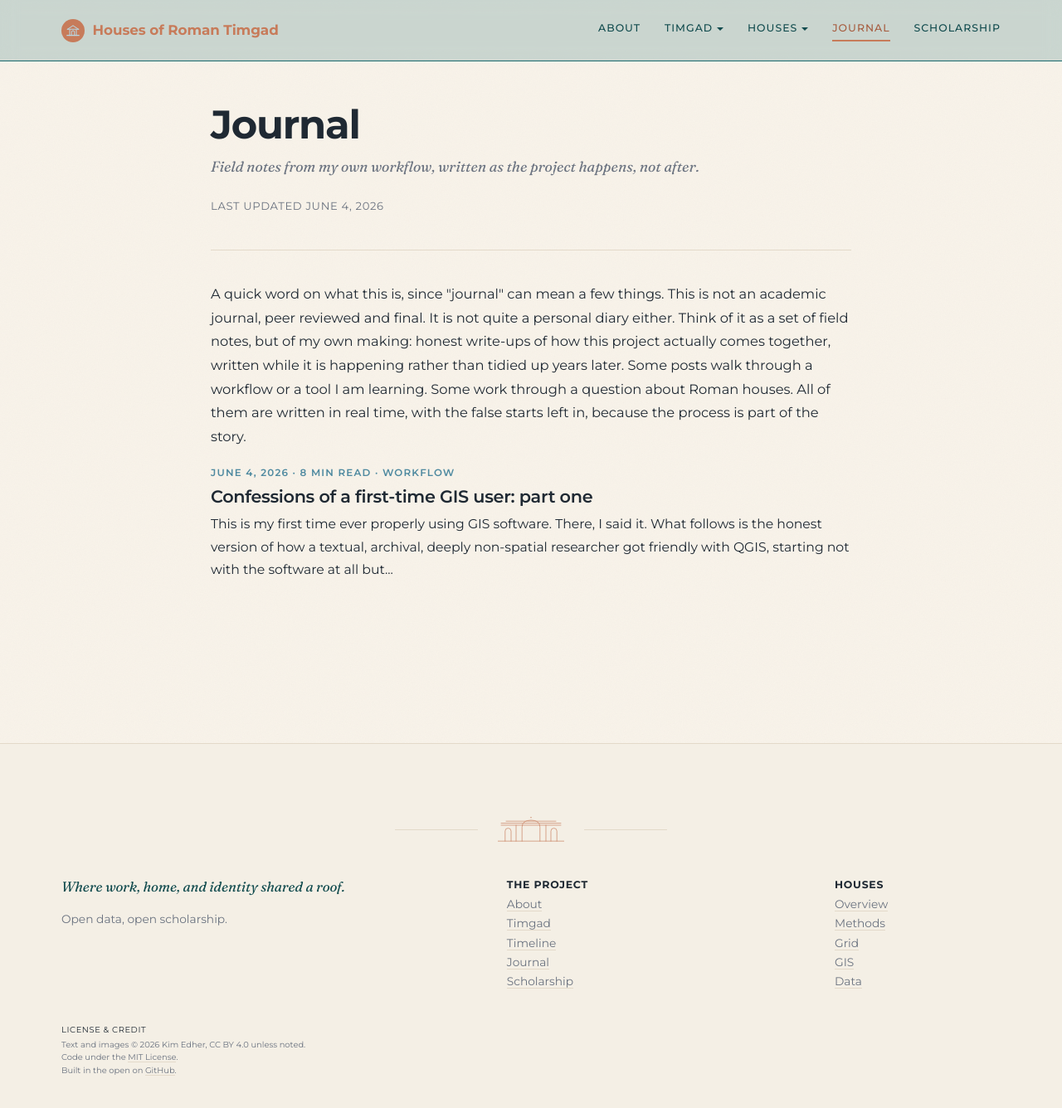
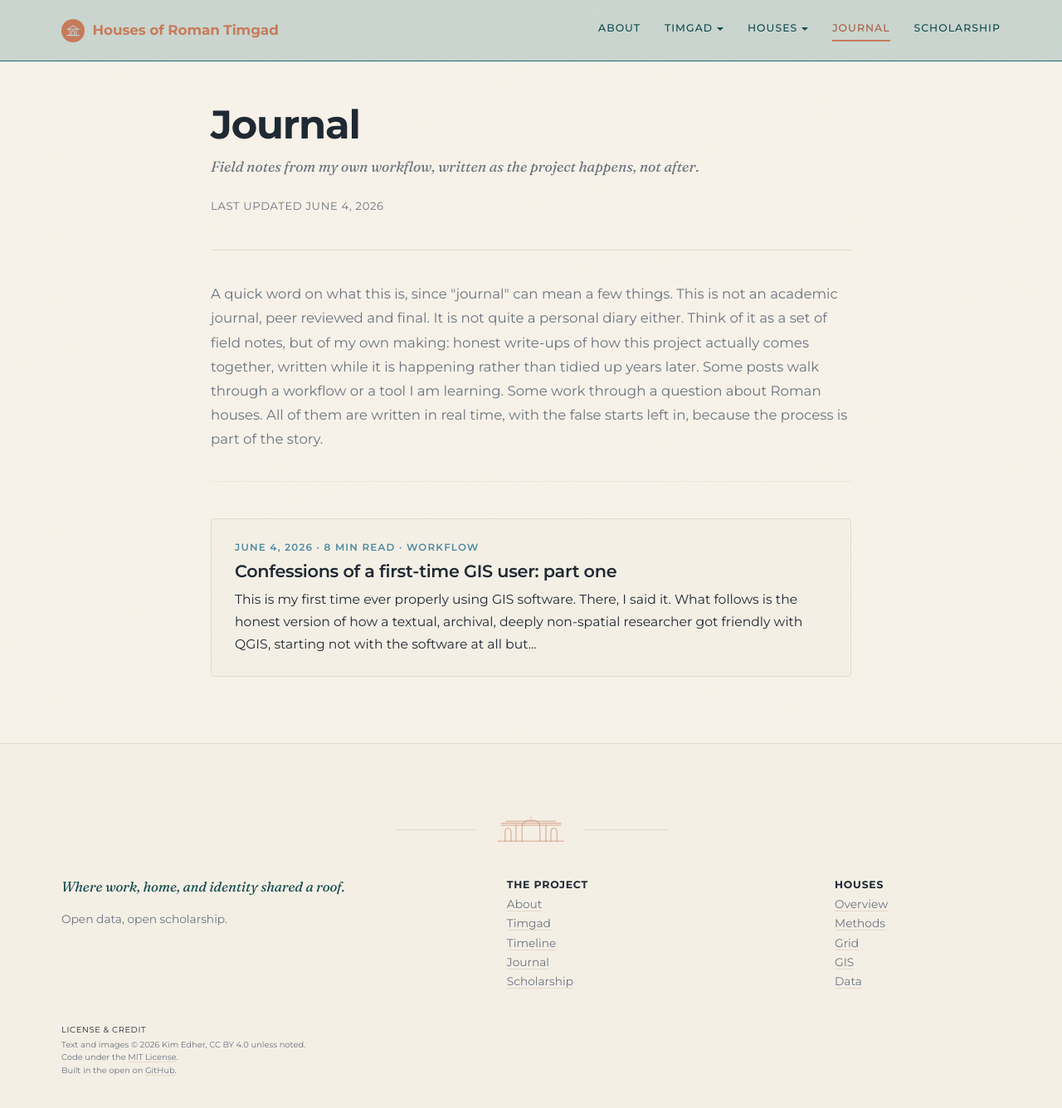
Before and after one commit to kimedher/timgadhouses, a Jekyll site: the page built from notes.md, in a window 1280 px wide and 1338 px high. Shown: the whole window at 83% size. Built offline with Jekyll 4.4.1, drawn with Linux system fonts in a browser that asks for light colours.

Commit message:
Journal landing: separate intro, card-style post entries

```diff
--- a/assets/css/main.scss
+++ b/assets/css/main.scss
@@ -585,19 +585,39 @@ figcaption {
 
 /* ---------- Posts list ---------- */
 
+/* Journal intro blurb: set apart from the post list with a soft divider and
+   generous space so the "what this is" note reads separately from the entries. */
+.page-content > p.page-intro {
+  font-size: 1.04rem;
+  color: var(--text-muted);
+  padding-bottom: 2.25rem;
+  margin-bottom: 2.75rem;
+  border-bottom: 1px solid var(--hairline-soft);
+}
+
 .post-list {
   list-style: none;
   padding: 0;
   margin: 0;
 }
 
+/* Each post is its own bordered card for clear visual separation. */
 .post-list li {
-  padding: 1.6rem 0;
-  border-bottom: 1px solid var(--hairline);
+  padding: 1.5rem 1.75rem;
+  margin-bottom: 1.25rem;
+  border: 1px solid var(--hairline);
+  border-radius: var(--radius);
+  background: var(--bg-soft);
+  transition: border-color 0.18s ease, box-shadow 0.18s ease, transform 0.18s ease;
 }
 
-.post-list li:first-child { padding-top: 0; }
-.post-list li:last-child { border-bottom: none; }
+.post-list li:last-child { margin-bottom: 0; }
+
+.post-list li:hover {
+  border-color: var(--terracotta-soft);
+  box-shadow: 0 6px 20px rgba(31, 41, 51, 0.06);
+  transform: translateY(-2px);
+}
 
 .post-list .post-title {
   font-family: var(--sans);
```
